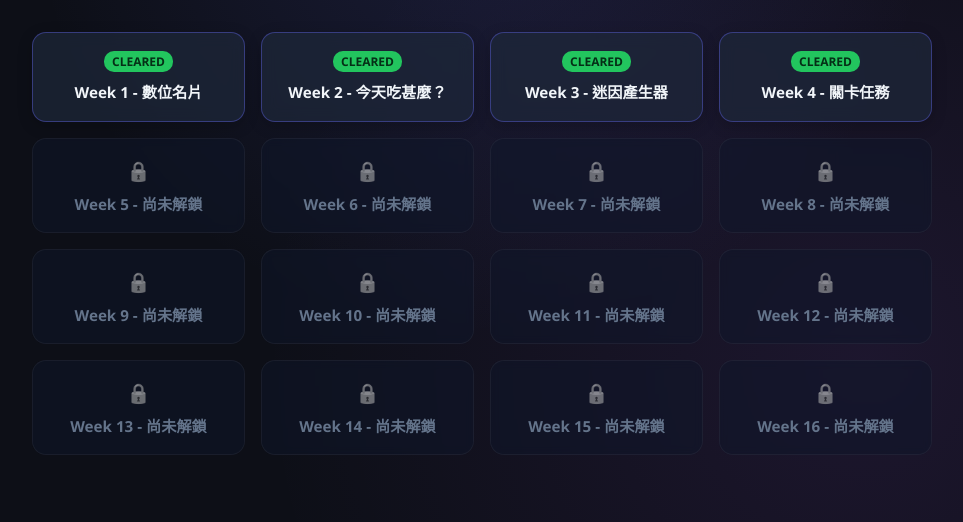
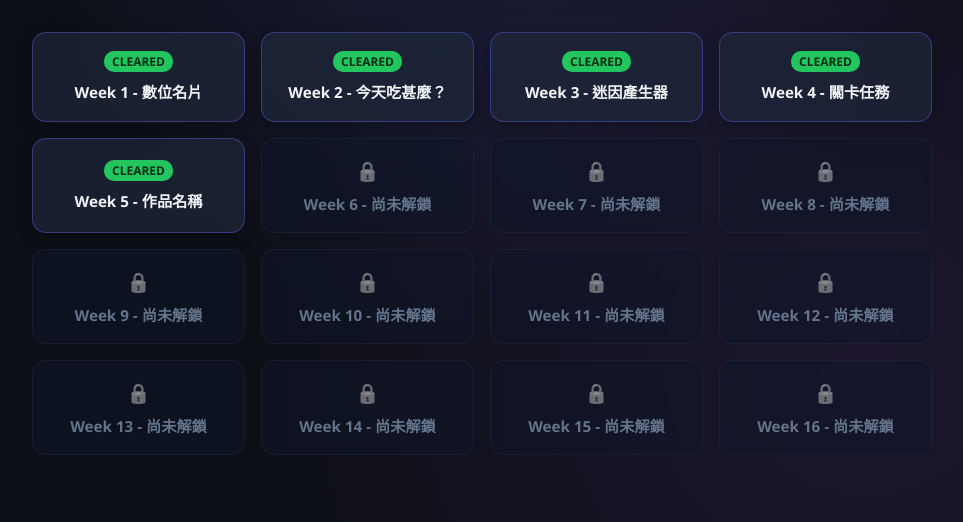
Before and after one commit to s26122170-droid/evan-code, a plain HTML site: page index.html in a window 1280 px wide. Shown: the part 278-800 px from the top of the page, without its empty margins (158-1121 px from the left). Drawn offline with Linux system fonts and the light colour scheme.

Commit message:
Update index.html

```diff
--- a/index.html
+++ b/index.html
@@ -261,12 +261,13 @@
                 <span>Week 4 - 關卡任務</span>
             </a>
 
-            <!-- 未解鎖按鈕 5 ~ 16 -->
-            <a class="btn btn-locked" onclick="return false;">
-                <span class="lock-icon">🔒</span>
-                <span>Week 5 - 尚未解鎖</span>
+            <!-- 已解鎖按鈕 5 -->
+            <a href="w5/index.html" class="btn btn-unlocked">
+                <span class="badge">CLEARED</span>
+                <span>Week 5 - 作品名稱</span>
             </a>
 
+            <!-- 未解鎖按鈕 6 ~ 16 -->
             <a class="btn btn-locked" onclick="return false;">
                 <span class="lock-icon">🔒</span>
                 <span>Week 6 - 尚未解鎖</span>
```
